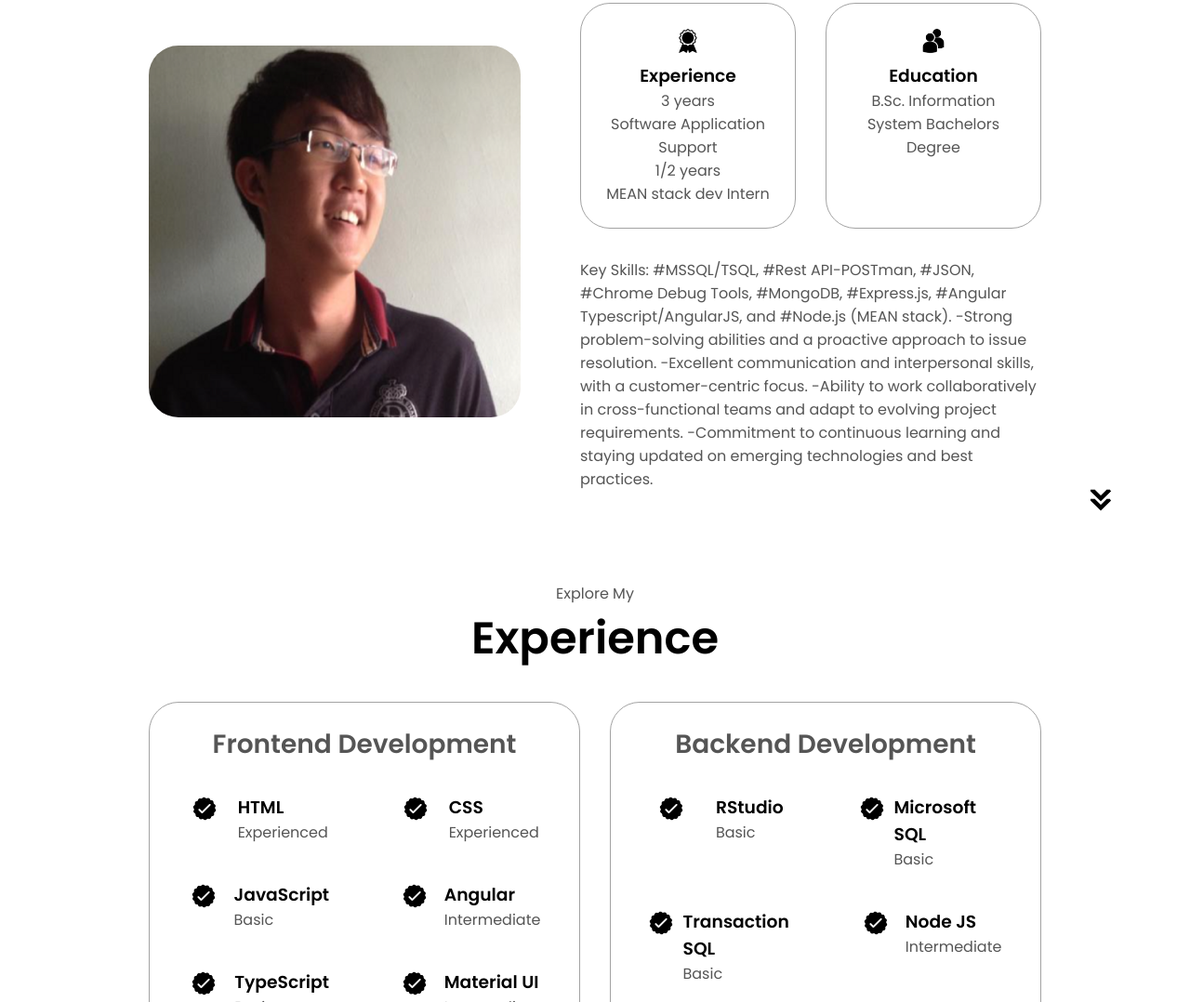
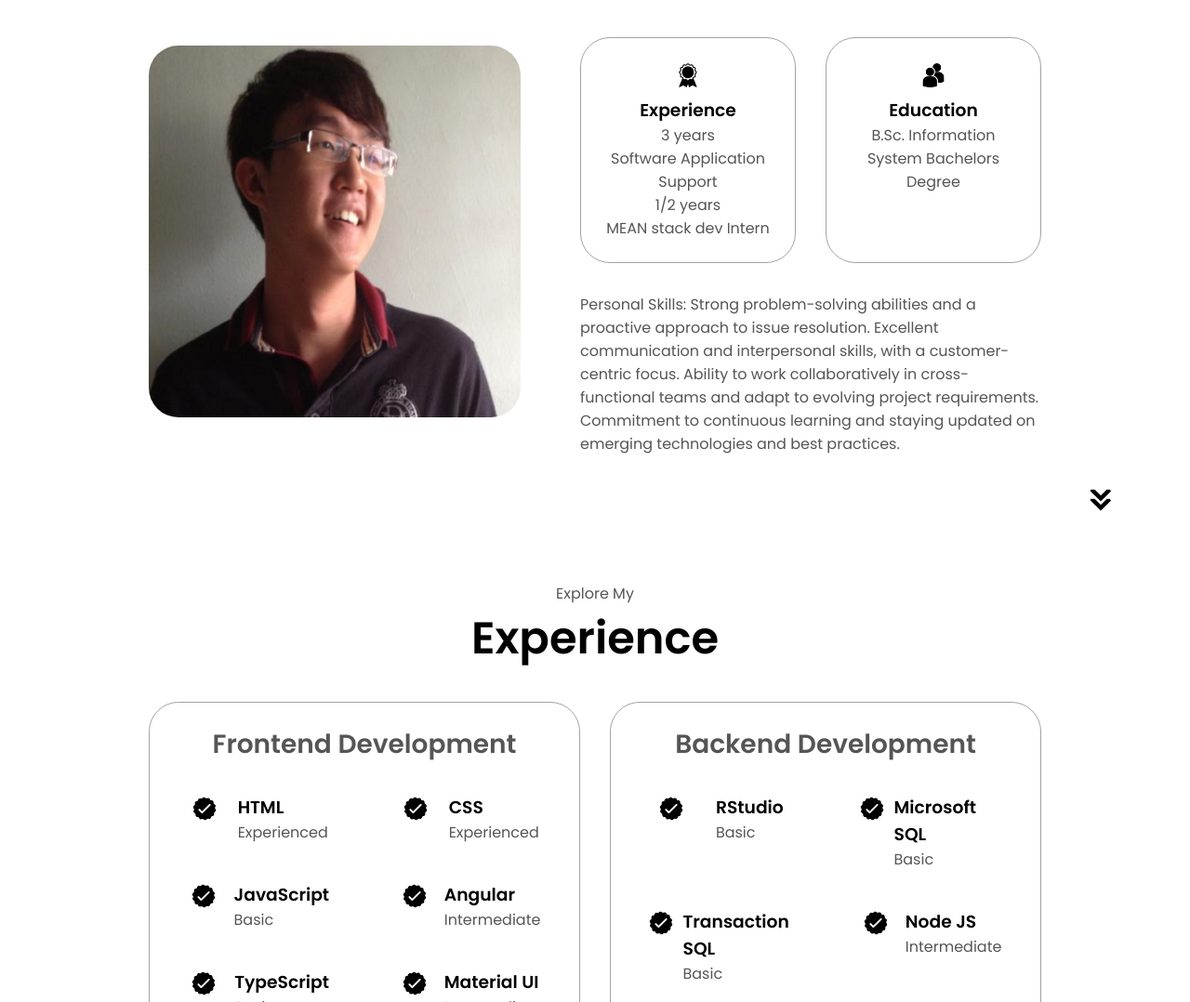
Before and after one commit to LeeMichael94/third-project, a plain HTML site: page index.html in a window 1280 px wide. Shown: the part 1070-2148 px from the top of the page at 93% size. Drawn offline with Linux system fonts and the light colour scheme.

Commit message:
Update index.html

```diff
--- a/index.html
+++ b/index.html
@@ -105,11 +105,10 @@
           </div>
           <div class="text-container">
             <p>
-              Key Skills: #MSSQL/TSQL, #Rest API-POSTman, #JSON, #Chrome Debug Tools, #MongoDB, #Express.js, #Angular Typescript/AngularJS, and #Node.js (MEAN stack).
-              -Strong problem-solving abilities and a proactive approach to issue resolution.
-              -Excellent communication and interpersonal skills, with a customer-centric focus.
-              -Ability to work collaboratively in cross-functional teams and adapt to evolving project requirements.
-              -Commitment to continuous learning and staying updated on emerging technologies and best practices.
+              Personal Skills: Strong problem-solving abilities and a proactive approach to issue resolution.
+              Excellent communication and interpersonal skills, with a customer-centric focus.
+              Ability to work collaboratively in cross-functional teams and adapt to evolving project requirements.
+              Commitment to continuous learning and staying updated on emerging technologies and best practices.
             </p>
           </div>
         </div>
```
